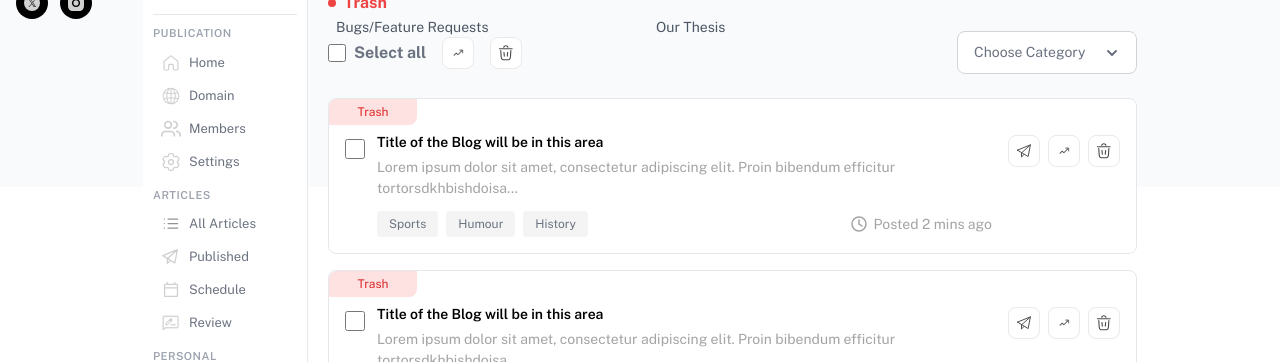
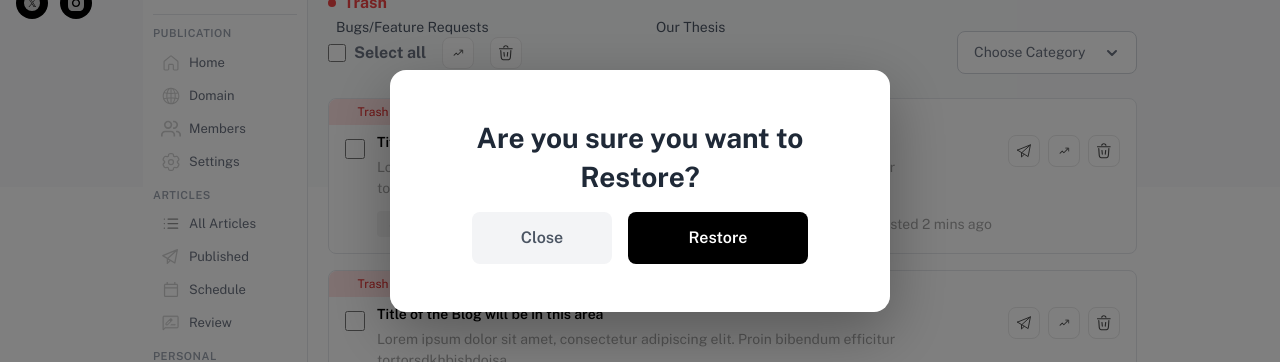
Before and after one commit to inksigmaaa/InkSigma, a Next.js app: page /trash in a window 1280 px wide. Both pictures are taken after a click on the button 458 px from the left and 261 px from the top of the page. Shown: the part 209-571 px from the top of the page. Built offline with nearby package versions, Linux system fonts and the light colour scheme; a web font is replaced by a local one.

Commit message:
feat: add confirmation modals for delete and restore actions

```diff
--- /dev/null
+++ b/src/app/components/confirmModal/ConfirmModal.jsx
@@ -0,0 +1,31 @@
+import styles from './ConfirmModal.module.css'
+
+export default function ConfirmModal({ isOpen, onClose, onConfirm, title, message, confirmText, confirmStyle = 'danger' }) {
+  if (!isOpen) return null
+
+  return (
+    <div className={styles.overlay} onClick={onClose}>
+      <div className={styles.modal} onClick={(e) => e.stopPropagation()}>
+        <h2 className={styles.title} style={{ color: confirmStyle === 'danger' ? '#DC2626' : '#1F2937' }}>
+          {title}
+        </h2>
+        {message && <p className={styles.message}>{message}</p>}
+        <div className={styles.buttons}>
+          <button className={styles.closeButton} onClick={onClose}>
+            Close
+          </button>
+          <button
+            className={styles.confirmButton}
+            onClick={onConfirm}
+            style={{
+              backgroundColor: confirmStyle === 'danger' ? '#000000' : '#000000',
+              color: '#FFFFFF'
+            }}
+          >
+            {confirmText}
+          </button>
+        </div>
+      </div>
+    </div>
+  )
+}
--- /dev/null
+++ b/src/app/components/confirmModal/ConfirmModal.module.css
@@ -0,0 +1,79 @@
+.overlay {
+  position: fixed;
+  top: 0;
+  left: 0;
+  right: 0;
+  bottom: 0;
+  background: rgba(0, 0, 0, 0.5);
+  display: flex;
+  align-items: center;
+  justify-content: center;
+  z-index: 1000;
+}
+
+.modal {
+  background: white;
+  border-radius: 16px;
+  padding: 48px 40px;
+  max-width: 500px;
+  width: 90%;
+  box-shadow: 0 20px 60px rgba(0, 0, 0, 0.3);
+  text-align: center;
+}
+
+.title {
+  font-family: 'Public Sans', sans-serif;
+  font-weight: 700;
+  font-size: 28px;
+  line-height: 1.4;
+  margin: 0 0 16px 0;
+}
+
+.message {
+  font-family: 'Public Sans', sans-serif;
+  font-weight: 400;
+  font-size: 16px;
+  line-height: 1.6;
+  color: #9CA3AF;
+  margin: 0 0 32px 0;
+}
+
+.buttons {
+  display: flex;
+  gap: 16px;
+  justify-content: center;
+}
+
+.closeButton {
+  font-family: 'Public Sans', sans-serif;
+  font-weight: 600;
+  font-size: 16px;
+  padding: 14px 32px;
+  border-radius: 8px;
+  border: none;
+  background: #F3F4F6;
+  color: #4B5563;
+  cursor: pointer;
+  transition: background 0.2s;
+  min-width: 140px;
+}
+
+.closeButton:hover {
+  background: #E5E7EB;
+}
+
+.confirmButton {
+  font-family: 'Public Sans', sans-serif;
+  font-weight: 600;
+  font-size: 16px;
+  padding: 14px 32px;
+  border-radius: 8px;
+  border: none;
+  cursor: pointer;
+  transition: opacity 0.2s;
+  min-width: 180px;
+}
+
+.confirmButton:hover {
+  opacity: 0.9;
+}
```
